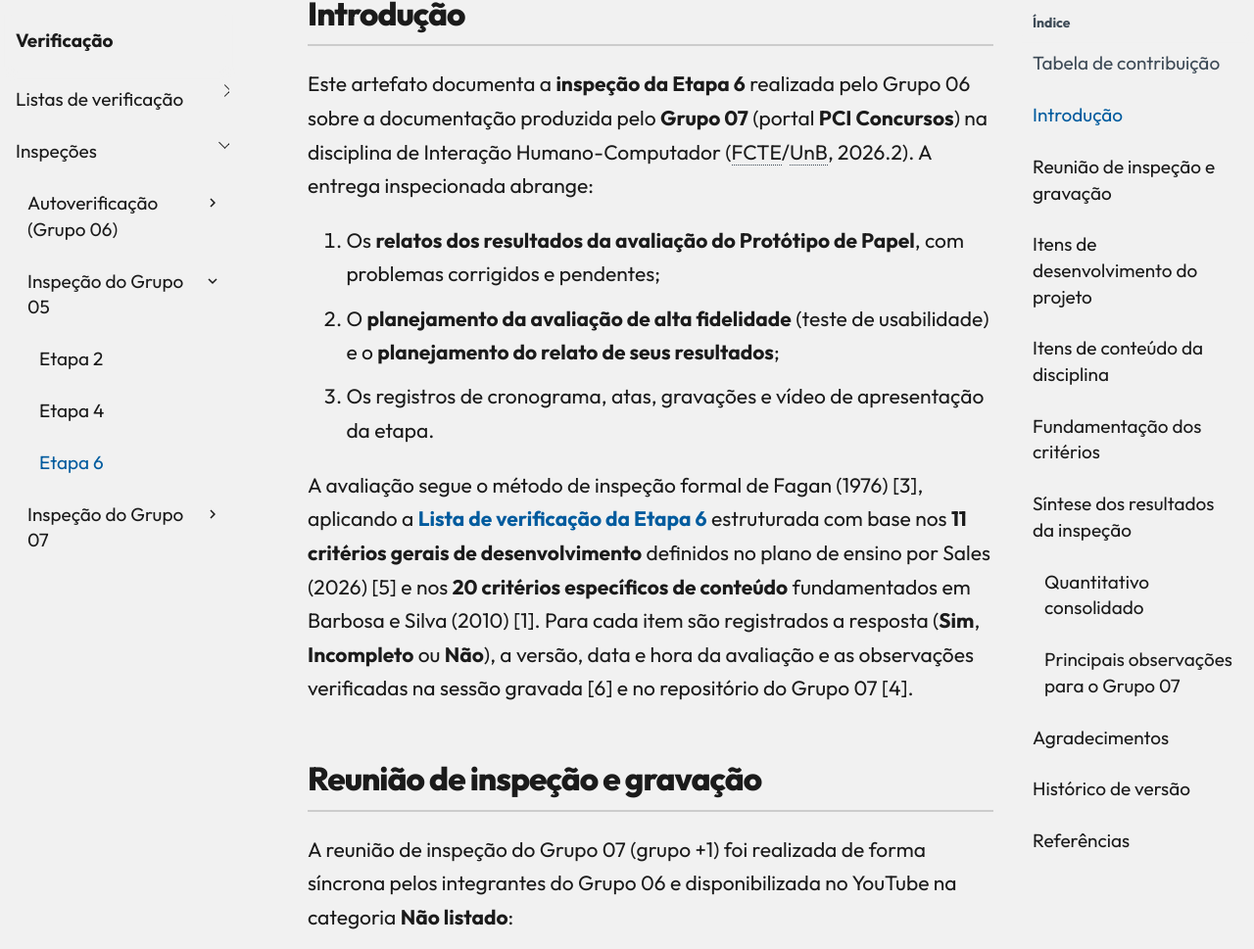
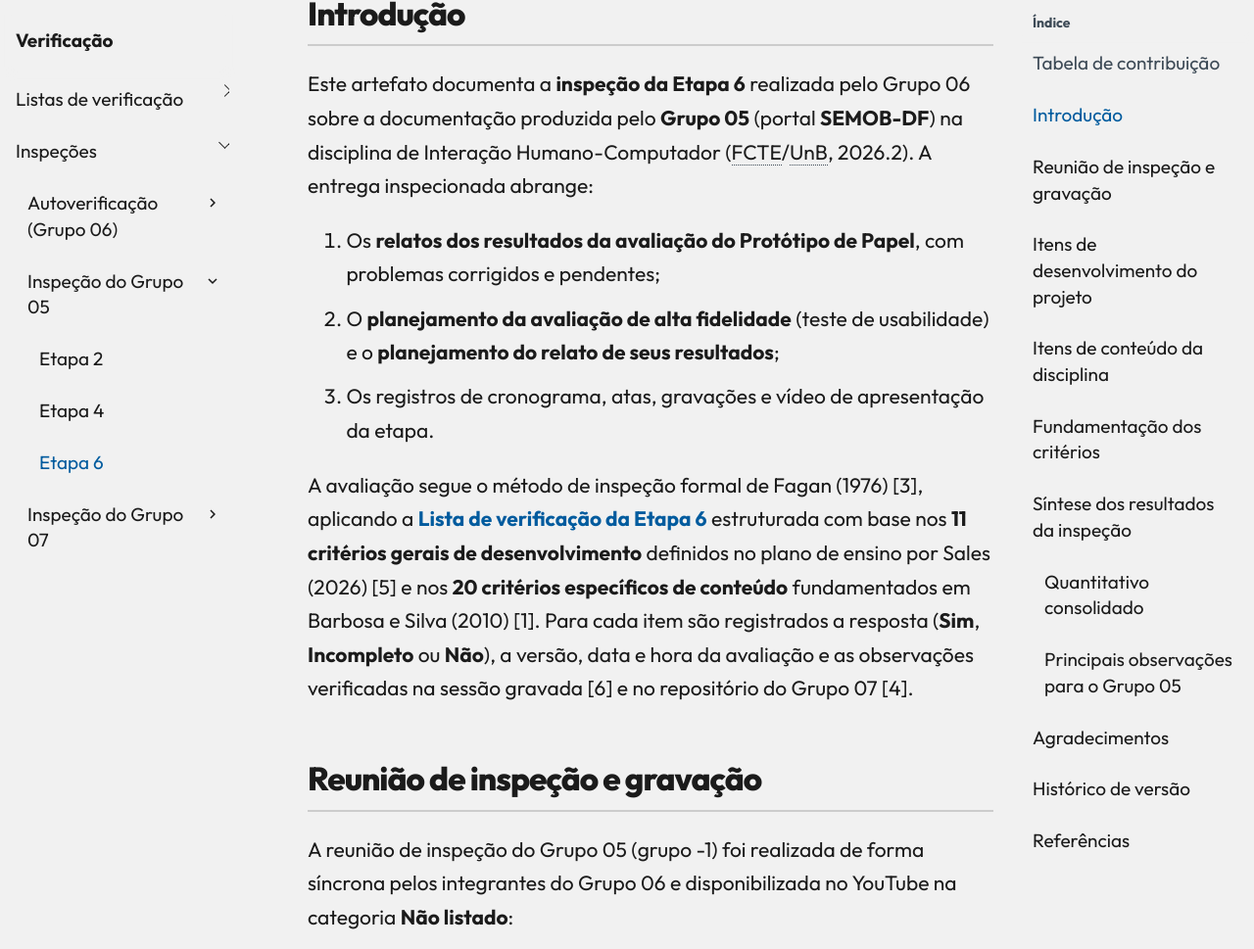
Before and after one commit to Interacao-Humano-Computador/2026.2-Grupo06, an MkDocs documentation site: the page built from docs/verificacao/grupo-05/etapa-6/lista-verificacao.md, in a window 1280 px wide and 1400 px high, scrolled down 1504 px. Shown: the part 153-1122 px from the top of the window at 98% size. Built offline with MkDocs 1.6.1 and Material for MkDocs 9.7.7, drawn with Linux system fonts in a browser that asks for light colours; comment, search, counter and statistics services are not loaded; some of the changed text lies outside the part shown.

Commit message:
fix:corrigindo caminho do mkdocs

```diff
--- a/docs/verificacao/grupo-05/etapa-6/lista-verificacao.md
+++ b/docs/verificacao/grupo-05/etapa-6/lista-verificacao.md
@@ -19,7 +19,7 @@ A Tabela 1 registra as atividades e responsabilidades na condução e documenta
 
 ## Introdução
 
-Este artefato documenta a **inspeção da Etapa 6** realizada pelo Grupo 06 sobre a documentação produzida pelo **Grupo 07** (portal **PCI Concursos**) na disciplina de Interação Humano-Computador (FCTE/UnB, 2026.2). A entrega inspecionada abrange:
+Este artefato documenta a **inspeção da Etapa 6** realizada pelo Grupo 06 sobre a documentação produzida pelo **Grupo 05** (portal **SEMOB-DF**) na disciplina de Interação Humano-Computador (FCTE/UnB, 2026.2). A entrega inspecionada abrange:
 
 1. Os **relatos dos resultados da avaliação do Protótipo de Papel**, com problemas corrigidos e pendentes;
 2. O **planejamento da avaliação de alta fidelidade** (teste de usabilidade) e o **planejamento do relato de seus resultados**;
@@ -29,14 +29,14 @@ A avaliação segue o método de inspeção formal de Fagan (1976) [3], aplicand
 
 ## Reunião de inspeção e gravação
 
-A reunião de inspeção do Grupo 07 (grupo +1) foi realizada de forma síncrona pelos integrantes do Grupo 06 e disponibilizada no YouTube na categoria **Não listado**:
+A reunião de inspeção do Grupo 05 (grupo -1) foi realizada de forma síncrona pelos integrantes do Grupo 06 e disponibilizada no YouTube na categoria **Não listado**:
 
 - **Categoria no YouTube:** Não listado
 - **Link da gravação:** [https://youtu.be/YqV1ZKPWC5Y](https://youtu.be/YqV1ZKPWC5Y)
 - **Data da gravação:** 04/11/2026, às 20:05 (horário de Brasília)
 - **Duração total:** 20 minutos e 26 segundos
 - **Participantes:**  Heitor Pinheiro Gonçalves das Chagas, Israel Soares de Paiva , Luís Henrique Luna de Arruda e Caio Breno
-- **Repositório / site inspecionado:** [Documentação IHC — Grupo 05 (SEMOB-DF)](https://interacao-humano-computador.github.io/2026.2-Grupo07/)
+- **Repositório / site inspecionado:** [Documentação IHC — Grupo 05 (SEMOB-DF)](https://interacao-humano-computador.github.io/2026.2-Grupo05/)
 
 ??? note "Vídeo — Inspeção da Etapa 6 do Grupo 05"
 
@@ -130,7 +130,7 @@ A Tabela 4 resume os resultados obtidos pelo Grupo 05 na inspeção da Etapa 6.
 <p class="caption">Tabela 4 — Síntese quantitativa da inspeção da Etapa 6 do Grupo 07.</p>
 <p class="source">Fonte: elaboração do Grupo 06 (2026).</p>
 
-### Principais observações para o Grupo 07
+### Principais observações para o Grupo 05
 
 1. **Desenvolvimento do projeto (D01 a D11):** _Registrar os principais problemas, responsáveis e prazo de correção._
 2. **Relato do protótipo de papel (E6-C01 a E6-C06):** _Registrar os principais problemas, responsáveis e prazo de correção._
@@ -157,10 +157,10 @@ O Codex (OpenAI) apoiou a consulta das fontes e a preparação da ficha-base des
 
 [3] FAGAN, Michael E. Design and code inspections to reduce errors in program development. *IBM Systems Journal*, v. 15, n. 3, p. 182–211, 1976.
 
-[4] GRUPO 07. *Documentação do Projeto de IHC — PCI Concursos (Etapa 6)*. Brasília: FCTE/UnB, 2026. Disponível em: [https://interacao-humano-computador.github.io/2026.2-Grupo07/](https://interacao-humano-computador.github.io/2026.2-Grupo07/). Acesso em: DD nov. 2026.
+[4] GRUPO 05. *Documentação do Projeto de IHC — PCI Concursos (Etapa 6)*. Brasília: FCTE/UnB, 2026. Disponível em: [https://interacao-humano-computador.github.io/2026.2-Grupo07/](https://interacao-humano-computador.github.io/2026.2-Grupo05/). Acesso em: DD nov. 2026.
 
 [5] SALES, André Barros de. *Plano de Ensino FIHC 022026 — Turma 01*, v1. Brasília: FCTE/UnB, 2026. p. 8–9 do PDF.
 
-[6] GRUPO 06. *Inspeção da Etapa 6 do Grupo 07 (+1)*, DD nov. 2026. Gravação audiovisual com duração de XXminXXs. Disponível em: [https://youtu.be/YqV1ZKPWC5Y](https://youtu.be/YqV1ZKPWC5Y). Acesso em: DD nov. 2026.
+[6] GRUPO 06. *Inspeção da Etapa 6 do Grupo 05 (-1)*, DD nov. 2026. Gravação audiovisual com duração de XXminXXs. Disponível em: [https://youtu.be/YqV1ZKPWC5Y](https://youtu.be/YqV1ZKPWC5Y). Acesso em: DD nov. 2026.
 
 [7] GRUPO 06. [Lista de verificação da Etapa 6](../../listas/etapa-6.md), versão 0.1. 2026.
```
Also changed, not shown: docs/verificacao/index.md (+1 -1 lines).
